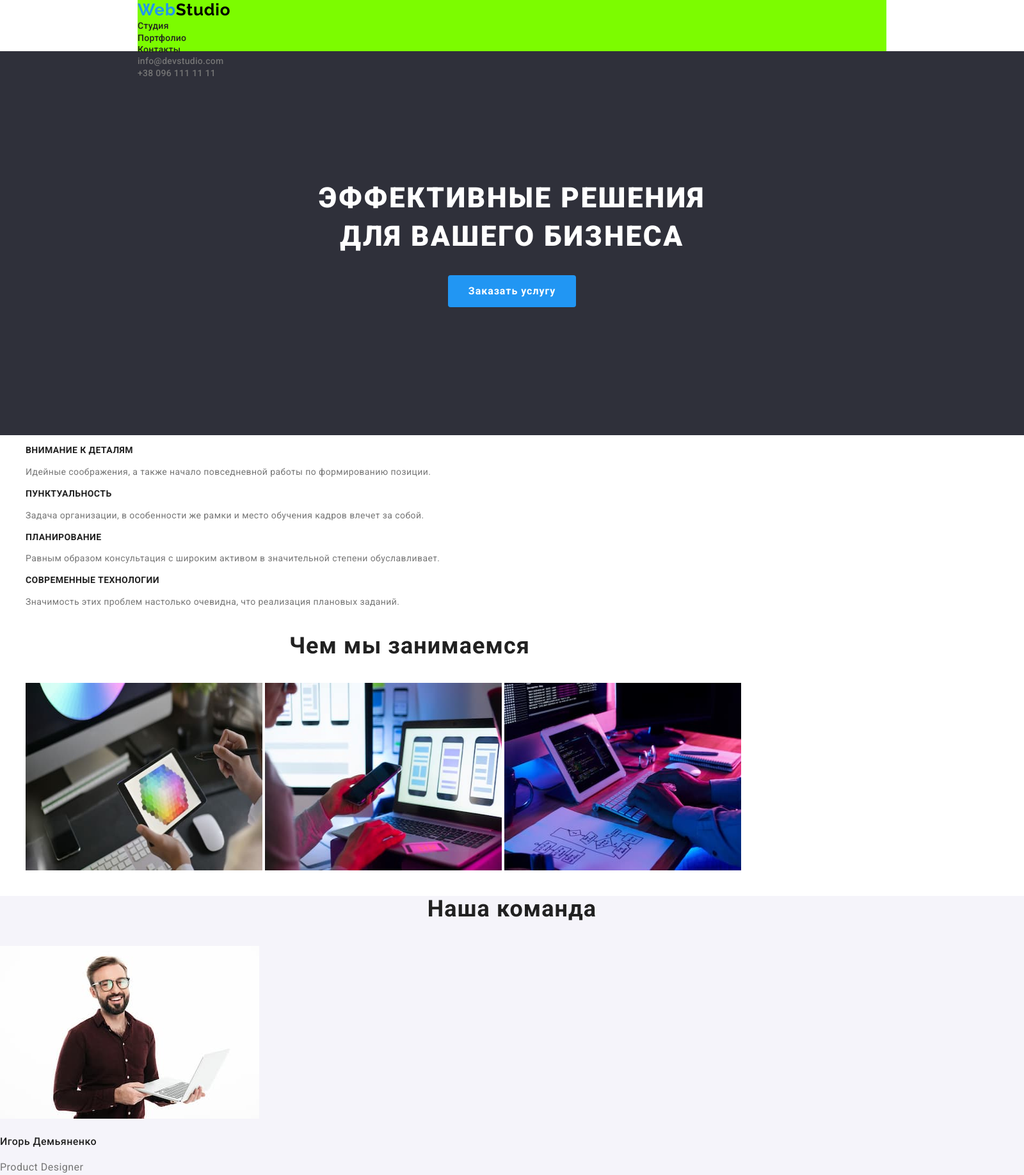
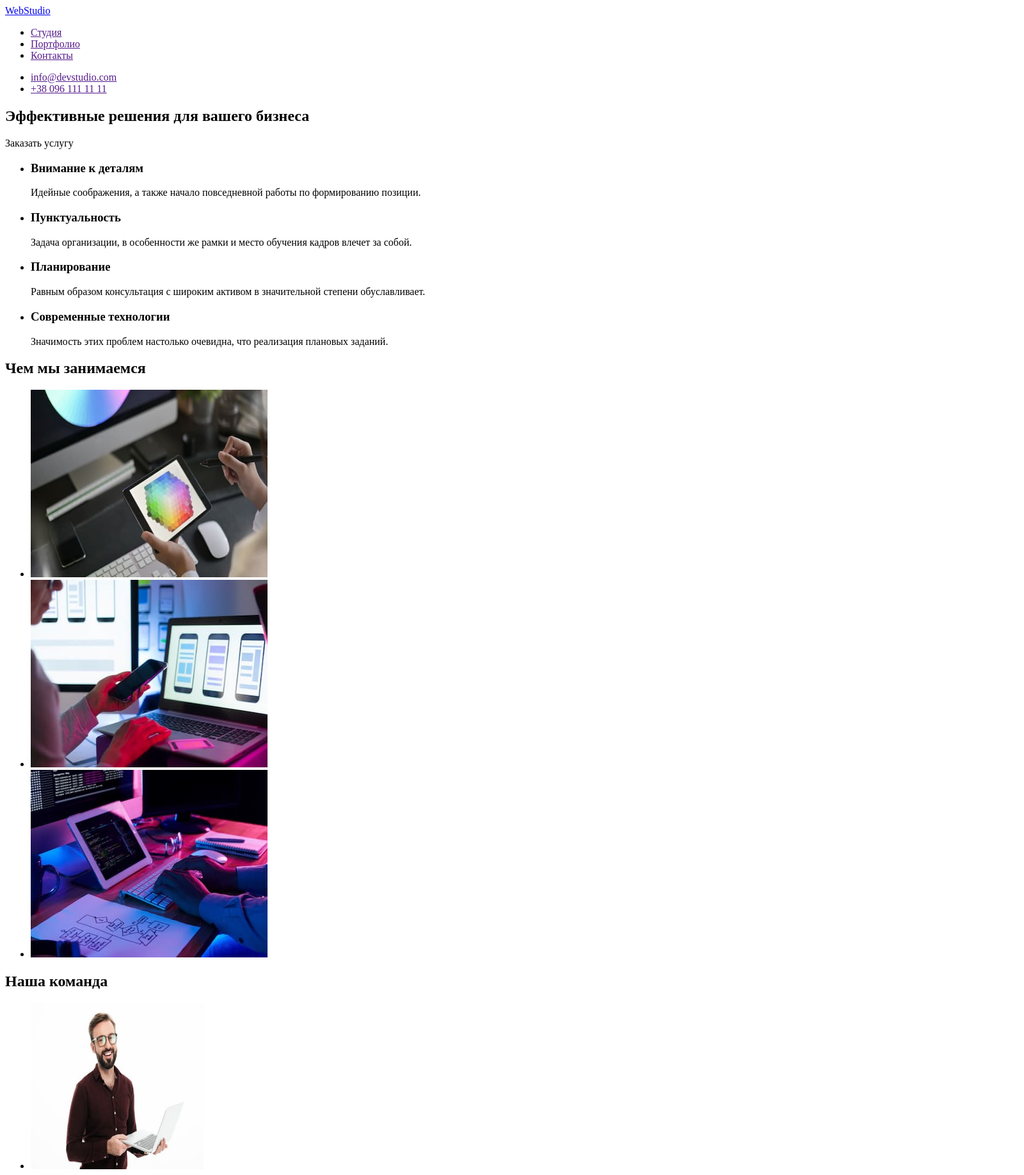
Before and after one commit to MAKCIMELIANO/goit-markup-hw-01, a plain HTML site: page index.html in a window 1280 px wide. Shown: the top 1836 px of the page at 64% size, 1600 px wide, since content can reach past the window. Drawn offline with nearby package versions, Linux system fonts and the light colour scheme.

Commit message:
Правки дз1

```diff
--- a/index.html
+++ b/index.html
@@ -5,118 +5,126 @@
     <meta http-equiv="X-UA-Compatible" content="IE=edge">
     <meta name="viewport" content="width=device-width, initial-scale=1.0">
     <title>Главная</title>
-    <link rel="preconnect" href="https://fonts.gstatic.com">
-    <link href="https://fonts.googleapis.com/css2?family=Raleway:wght@400;700&family=Roboto:wght@400;500;700;900&display=swap"
-        rel="stylesheet">
-        <!-- modern-normalize -->
-    <link rel="stylesheet"
-     href ="https://cdnjs.cloudflare.com/ajax/libs/modern-normalize/1.0.0/modern-normalize.min.css"/>
-    <link rel="stylesheet" href="/styles.css">
-
 </head>
 <body>
 
     <!-- Шапка -->
-    <header class="container-header">
-            <nav class="container-nav">
-                <a href="/" class="logo-header">
-                    <span class="web">Web</span>Studio
+
+    <header>
+        <nav>
+            <a href="/">
+                <span>Web</span>Studio
             </a>
 
-                <ul class="site-nav list">
-                    <li><a href="" class="link">Студия</a></li>
-                    <li><a href="" class="link">Портфолио</a></li>
-                    <li><a href="" class="link">Контакты</a></li>
-                </ul>
-                <ul class="auth-nav list">
-                    <li><a href="" class="link">info@devstudio.com</a></li>
-                    <li><a href="" class="link">+38 096 111 11 11</a></li>
+            <ul>
+                <li><a href="">Студия</a></li>
+                <li><a href="">Портфолио</a></li>
+                <li><a href="">Контакты</a></li>
             </ul>
         </nav>
+        <ul>
+            <li><a href="">info@devstudio.com</a></li>
+            <li><a href="">+38 096 111 11 11</a></li>
+        </ul>
+    </header>
 
-    </header>
+    <!-- Герой -->
+
 <main>
 
-        <!-- Герой -->
-        <section class="hero">
-            <h1 class="hero-title">Эффективные решения <br />для вашего бизнеса</h1>
-            <a href="" class="botton">Заказать услугу</a>
+    <section>
+        <h1>Эффективные решения для вашего бизнеса</h1>
+        <botton>Заказать услугу</botton>
     </section>
 
+    <!-- Особенности -->
 
-        <!-- Особенности -->
-        <section class="section">
-            <div>
-            <ul class="feature-list">
+    <section>
+        <ul>
             <li>
-                    <h2 class="title">Внимание к деталям</h2>
-                    <p class="text">Идейные соображения, а также начало повседневной работы по формированию позиции.</p>
+                <h3>Внимание к деталям</h3>
+                <p>Идейные соображения, а также начало повседневной работы по формированию позиции.</p>
             </li>
             <li>
-                    <h2 class="title">Пунктуальность</h2>
-                    <p class="text">Задача организации, в особенности же рамки и место обучения кадров влечет за собой.</p>
+                <h3>Пунктуальность</h3>
+                <p>Задача организации, в особенности же рамки и место обучения кадров влечет за собой.</p>
             </li>
             <li>
-                    <h2 class="title">Планирование</h2>
-                    <p class="text">Равным образом консультация с широким активом в значительной степени обуславливает.</p>
+                <h3>Планирование</h3>
+                <p>Равным образом консультация с широким активом в значительной степени обуславливает.</p>
             </li>
             <li>
-                    <h2 class="title">Современные технологии</h2>
-                    <p class="text">Значимость этих проблем настолько очевидна, что реализация плановых заданий.</p>
-                </li>
-            </ul>
-            </div>
-        </section>
-
-        <!-- Чем мы занимаемся -->
-        <section class="section">
-            <h3 class="section-title">Чем мы занимаемся</h3>
-            <ul>
-                <li>
-                    <img src="./imges/disain.jpg" alt="" width="370" height="293">
-                    <img src="/imges/disain2.jpg" alt="" width="370" height="293">
-                    <img src="/imges/disain3.jpg" alt="" width="370" height="293">
+                <h3>Современные технологии</h3>
+                <p>Значимость этих проблем настолько очевидна, что реализация плановых заданий.</p>
             </li>
         </ul>
     </section>
 
-        <!-- Наша Команда -->
-        <section class="section-comanda">
-            <h3 class="section-title">Наша команда</h3>
-            <div>
-                <img src="/imges/igor-demyanenko.jpg" alt="">
-                <h4 class="section-name">Игорь Демьяненко</h4>
-                <p class="text">Product Designer</p>
-            </div>
-            <div>
-                <img src="/imges/olga-repina.jpg" alt="">
-                <h4 class="section-name">Ольга Репина</h4>
-                <p class="text">Frontend Developer</p>
-            </div>
-            <div>
-                <img src="/imges/nikolay-tarasov.jpg" alt="">
-                <h4 class="section-name">Николай Тарасов</h4>
-                <p class="text">Marketing</p>
-            </div>
-            <div>
-                <img src="/imges/mihail-ermakov.jpg" alt="">
-                <h4 class="section-name">Михаил Ермаков</h4>
-                <p class="text">UI Designer</p>
-            </div>
+    <!-- Чем мы занимаемся -->
 
+    <section>
+        <h2>Чем мы занимаемся</h2>
+        <ul>
+            <li>
+                <img src="imges/disain.jpg" alt="disain" width="370" height="293">
+            </li>
+            <li>
+                <img src="imges/disain2.jpg" alt="disain" width="370" height="293">
+            </li>
+            <li>
+                <img src="imges/disain3.jpg" alt="disain" width="370" height="293">
+            </li>
+        </ul>
+    </section>
+
+    <!-- Наша команда -->
+
+    <section>
+        <h2>Наша команда</h2>
+        <ul>
+            <li>
+                <img src="imges/igor-demyanenko.jpg" alt="foto" width="270" height="260">
+                <h3>Игорь Демьяненко</h3>
+                <p>Product Designer</p>
+            </li>
+            <li>
+                <img src="imges/olga-repina.jpg" alt="foto" width="270" height="260">
+                <h3>Ольга Репина</h3>
+                <p>Frontend Developer</p>
+            </li>
+            <li>
+                <img src="imges/nikolay-tarasov.jpg" alt="foto" width="270" height="260">
+                <h3>Николай Тарасов</h3>
+                <p>Marketing</p>
+            </li>
+            <li>
+                <img src="imges/mihail-ermakov.jpg" alt="foto" width="270" height="260">
+                <h3>Михаил Ермаков</h3>
+                <p>UI Designer</p>
+            </li>
+        </ul>
     </section>
 
 </main>
 
     <!-- Подвал -->
-    <footer class="footer">
-        <a href="" class="logo-footer">
-           <span class="web">Web</span>Studio
+
+    <footer>
+        <ul>
+            <li>
+                <a href="/">
+                    <span>Web</span>Studio
                 </a>
-        <ul class="contacts">
-            <li class="address">г. Киев, пр-т Леси Украинки, 26</li>
-            <li>info@example.com</li>
-            <li>+38 099 111 11 11</li>
+            </li>
+            <li>
+                <address>г. Киев, пр-т Леси Украинки, 26</address>
+            </li>
+            <li>
+                <a href="">info@example.com</a>
+            </li>
+            <li>
+                <a href="">+38 099 111 11 11</a>
+            </li>
         </ul>
     </footer>
 
--- a/styles.css
+++ /dev/null
@@ -1,221 +0,0 @@
-/*  #212121 Цвет заголовка: Особенности, Чем мы
- занимаемся, Наша Команда, Шапка навигация */
-/* #FFFFFF Цвет заголовка Герой, кнопки Герой,
-Подвал адресс, Студио*/
-/* #757575 Шапка эмейл телефон, Особенности текст
-Наша команда текст */
-/* #2196F3 Шапка Web, шапка haver:, Герой кнопка
-Заказать услугу, Web подвал */
-/* rgba(255, 255, 255, 0.6 Подвал эмейл и телефон */
-/* #2F303A Цвет фона Герой, Подвал */
-/* #F5F4FA Цвет фона Наша Команда */
-html {
-  box-sizing: border-box;
-}
-
-*,
-*::before,
-*::after {
-  box-sizing: inherit;
-}
-
-body {
-  background-color: #ffffff;
-  color: #757575;
-
-  font-family: Roboto, sans-serif;
-}
-
-ul {
-  list-style: none;
-}
-
-.section-title {
-  font-weight: 700;
-  font-size: 36px;
-  line-height: 1.16;
-  text-align: center;
-  letter-spacing: 0.03em;
-  color: #212121;
-}
-
-/* Шапка */
-
-.container-header {
-  width: 1600px;
-  height: 80px;
-}
-
-.logo-header {
-  color: #000000;
-  text-decoration: none;
-  font-family: Raleway, sans-serif;
-  font-weight: 700;
-  font-size: 26px;
-  line-height: 1.2;
-  letter-spacing: 0.03em;
-}
-
-.web {
-  color: #2196f3;
-}
-
-.site-nav .link {
-  color: #212121;
-  text-decoration: none;
-
-  font-weight: 500;
-  font-size: 14px;
-  line-height: 1.14;
-  letter-spacing: 0.02em;
-}
-
-.auth-nav .link {
-  color: #757575;
-  text-decoration: none;
-
-  font-weight: 500;
-  font-size: 14px;
-  line-height: 1.14;
-  letter-spacing: 0.02em;
-}
-
-.site-nav .link:hover,
-.site-nav .link:focus {
-  color: #2196f3;
-}
-
-.auth-nav .link:hover,
-.auth-nav .link:focus {
-  color: #2196f3;
-}
-
-.container-nav {
-  margin-left: auto;
-  margin-right: auto;
-  width: 1170px;
-  background-color: lawngreen;
-}
-
-.list {
-  padding: 0;
-  margin: 0;
-}
-
-/* Герой */
-
-.hero {
-  width: 1600px;
-  height: 600px;
-  background: #2f303a;
-  padding-top: 200px;
-  text-align: center;
-}
-
-.hero-title {
-  color: #ffffff;
-  font-weight: 900;
-  font-size: 44px;
-  line-height: 1.36;
-  /* text-align: center; */
-  letter-spacing: 0.06em;
-  text-transform: uppercase;
-  margin-top: 0px;
-  margin-bottom: 30px;
-}
-
-.botton {
-  display: inline-block;
-  padding: 10px 32px;
-  background-color: #2196f3;
-  text-decoration: none;
-  color: #ffffff;
-  font-weight: 700;
-  font-size: 16px;
-  line-height: 1.87;
-  letter-spacing: 0.06em;
-  border-radius: 4px;
-  /* margin-left: 700px; */
-}
-
-/* Особенности */
-
-.feature-list .title {
-  font-weight: 700;
-  font-size: 14px;
-  line-height: 1.14;
-  letter-spacing: 0.03em;
-  text-transform: uppercase;
-  color: #212121;
-}
-
-.feature-list .text {
-  font-weight: 400;
-  font-size: 14px;
-  line-height: 1.7;
-  letter-spacing: 0.03em;
-}
-
-/* Чем мы занимаемся */
-
-/* Наша Команда */
-
-.section-name {
-  font-weight: 500;
-  font-size: 16px;
-  line-height: 1.19;
-  letter-spacing: 0.03em;
-  color: #212121;
-}
-
-.section-comanda .text {
-  font-weight: 400;
-  font-size: 16px;
-  line-height: 1.19;
-  letter-spacing: 0.03em;
-}
-
-.section-comanda {
-  width: 1600px;
-  height: 648px;
-  left: 0px;
-  top: 1449px;
-  background: #f5f4fa;
-}
-
-/* Подвал */
-
-.footer {
-  width: 1600px;
-  height: 252px;
-  left: 0px;
-  top: 2097px;
-
-  background: #2f303a;
-}
-
-.logo-footer {
-  color: #ffffff;
-  text-decoration: none;
-  font-family: Raleway, sans-serif;
-  font-weight: 700;
-  font-size: 26px;
-  line-height: 1.2;
-  letter-spacing: 0.03em;
-}
-
-.contacts {
-  font-weight: 400;
-  font-size: 14px;
-  line-height: 1.7;
-  letter-spacing: 0.03em;
-  color: rgba(255, 255, 255, 0.6);
-}
-
-.contacts .address {
-  font-weight: 400;
-  font-size: 14px;
-  line-height: 1.7;
-  letter-spacing: 0.03em;
-  color: #ffffff;
-}
```
Lines whose indentation alone changed are shown as unchanged.
